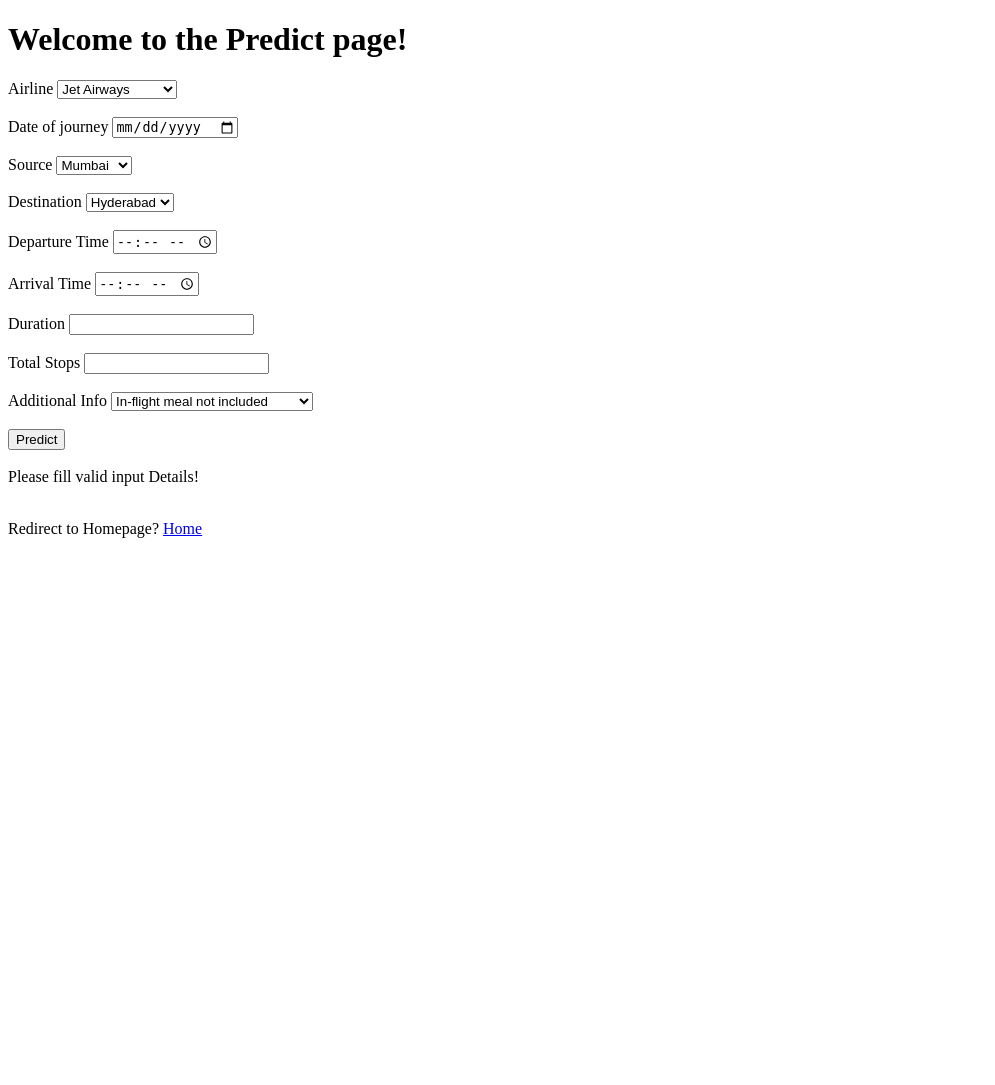
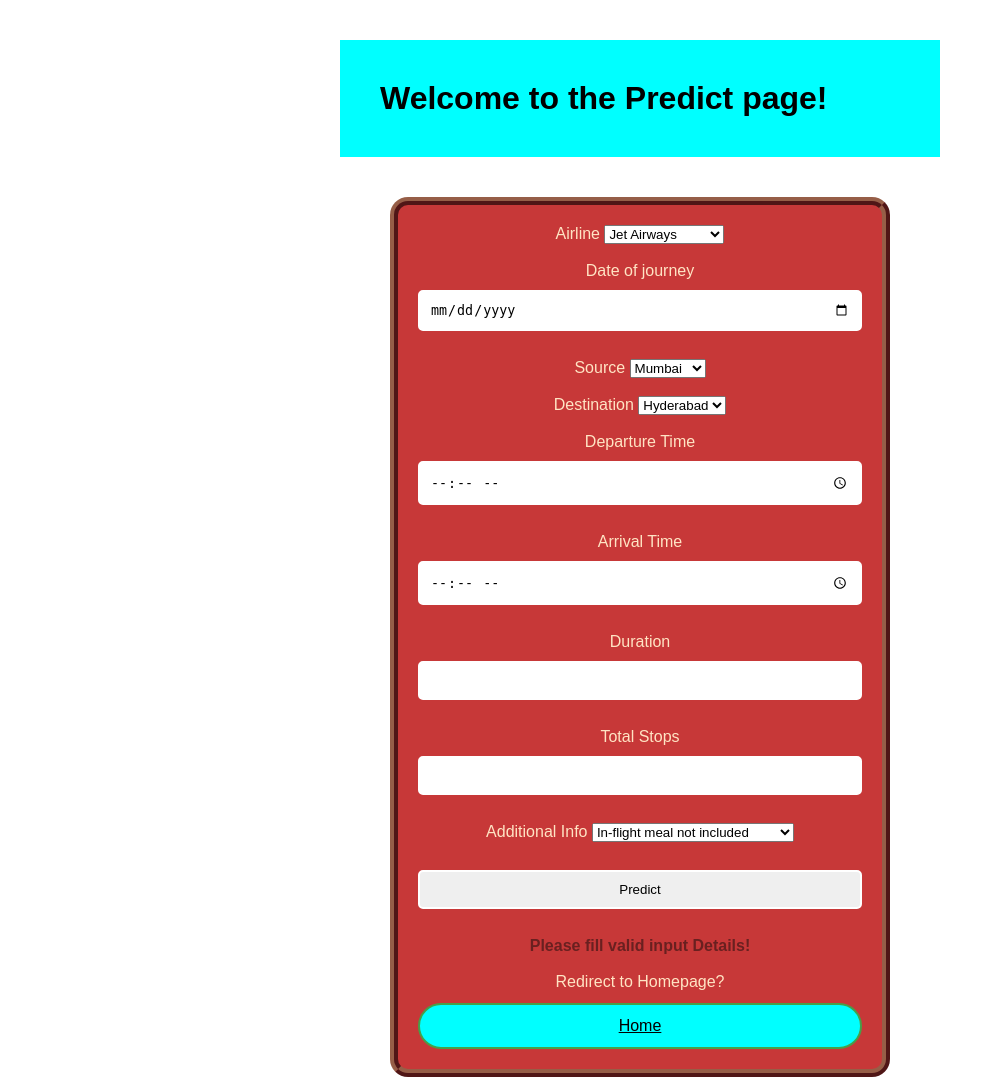
Before and after one commit to aaryanrn/flask-course-ml-project, a Flask app: page /predict in a window 1280 px wide. Shown: the whole page, without its empty margins (0-995 px from the left). Before the commit the page ends 538 px from the top, so only its background shows below. Run offline with Flask 3, Linux system fonts and the light colour scheme; parts of the project's set-up code (start-up, migrations or seed data) failed here and were passed over.

Commit message:
CSS addition to whole website

```diff
--- /dev/null
+++ b/static/style.css
@@ -0,0 +1,110 @@
+* {
+    margin: 0;
+    padding: 0;
+    box-sizing: border-box; /* Ensure padding and borders are included in element's total width and height */
+}
+
+body {
+    font-family: Arial, sans-serif; /* Set a default font for the body */
+}
+
+.welcome_dec {
+    display: block;
+    margin: 5vh auto; /* Center the margin */
+    padding: 5vh;
+    background-color: aqua;
+    width: 90%; /* Responsive width */
+    max-width: 600px; /* Max width to prevent it from getting too wide */
+}
+
+.stater {
+    display: block;
+    border: 5px solid black;
+    min-height: 30vh;
+    width: 90%; /* Responsive width */
+    max-width: 400px; /* Max width to maintain design */
+    margin: 5vh auto; /* Centered margin */
+    padding: 25px; /* Use fixed padding to maintain the internal layout */
+    text-align: center;
+    line-height: 2rem;
+    background-color: rgb(181, 243, 46);
+}
+
+.form1 {
+    display: flex;
+    flex-direction: column; /* Stack form elements vertically */
+    margin: 1vh auto; /* Centered margin */
+    padding: 20px; /* Consistent padding */
+    border: 8px ridge rgba(35, 36, 25, 0.6);
+    background-color: rgb(199, 56, 56);
+    border-radius: 18px;
+    color: bisque;
+    text-align: center;
+    width: 90%; /* Responsive width */
+    max-width: 500px; /* Max width to prevent it from getting too wide */
+}
+
+.form1 input,
+.form1 button { /* Style for input fields and buttons */
+    width: 100%; /* Full width */
+    padding: 10px; /* Padding for input fields */
+    margin: 10px 0; /* Margin between elements */
+    border: 2px solid #fff; /* White border for inputs */
+    border-radius: 5px; /* Rounded corners */
+}
+
+.form1 button {
+    background-color: #4CAF50; /* Green background for the button */
+    color: white; /* White text */
+    cursor: pointer; /* Pointer cursor for the button */
+    transition: background-color 0.3s; /* Smooth transition for hover effect */
+}
+
+.form1 button:hover {
+    background-color: #45a049; /* Darker green on hover */
+}
+
+.column {
+    text-align: center;
+    padding: 1vh; /* Increased padding for better spacing */
+    box-sizing: border-box;
+    width: 100%; /* Full width for better responsiveness */
+}
+
+.button{
+    border: #45a049;
+}
+div>p>a{
+    display: block;
+    margin-top: 12px;
+    padding: 12px;
+    border:2px solid #45a049;
+    background-color: aqua;
+    border-radius: 24px;
+    color: black;
+}
+
+.output{
+    color: rgba(15, 10, 10, 0.511);
+    font-weight:600;
+}
+
+/* Media queries for further responsiveness */
+@media (max-width: 768px) {
+    .welcome_dec,
+    .stater,
+    .form1 {
+        padding: 5vh; /* Reduce padding on smaller screens */
+    }
+
+    .form1 {
+        padding: 10px; /* Adjust padding specifically for form */
+    }
+}
+
+@media (max-width: 480px) {
+    .stater,
+    .form1 {
+        width: 95%; /* Make it slightly wider on small screens */
+    }
+}
--- a/templates/home.html
+++ b/templates/home.html
@@ -1,7 +1,7 @@
 {% extends "layout.html" %}
 
 {% block content %}
-<div>
+<div class="stater">
     <h3>This is a Flight Prices Prediction model based on Machine Learning</h3>
     <a href="{{ url_for('predict') }}">Click Here!</a>
 </div>
--- a/templates/layout.html
+++ b/templates/layout.html
@@ -4,9 +4,11 @@
     <meta charset="UTF-8">
     <meta name="viewport" content="width=device-width, initial-scale=1.0">
     <title>{{ title }}</title>
+    <link rel="stylesheet" href="{{ url_for('static', filename='style.css') }}">
+
 </head>
 <body>
-    <h1> Welcome to the {{ title }} page!</h1>
+    <h1 class="welcome_dec"> Welcome to the {{ title }} page!</h1>
 
     {% with messages = get_flashed_messages() %}
         {% if messages %}
--- a/templates/predict.html
+++ b/templates/predict.html
@@ -1,8 +1,9 @@
 {% extends "layout.html" %}
 {% block content %}
 <form action="" method="post">
+    <div class="form1">
     {{ form.hidden_tag() }}
-    <div>
+    <div class="coloumn">
         {{ form.airline.label }}
         {{ form.airline }}
         {% if form.airline.errors %}
@@ -12,7 +13,7 @@
         {% endif %}
     </div>
     <br>
-    <div>
+    <div class="coloumn">
         {{ form.date_of_journey.label }}
         {{ form.date_of_journey }}
         {% if form.date_of_journey.errors %}
@@ -22,7 +23,7 @@
         {% endif %}
     </div>
     <br>
-    <div>
+    <div class="coloumn">
         {{ form.source.label }}
         {{ form.source }}
         {% if form.source.errors %}
@@ -32,7 +33,7 @@
         {% endif %}
     </div>
     <br>
-    <div>
+    <div class="coloumn">
         {{ form.destination.label }}
         {{ form.destination }}
         {% if form.destination.errors %}
@@ -42,7 +43,7 @@
         {% endif %}
     </div>
     <br>
-    <div>
+    <div class="coloumn">
         {{ form.dep_time.label }}
         {{ form.dep_time }}
         {% if form.dep_time.errors %}
@@ -52,7 +53,7 @@
         {% endif %}
     </div>
     <br>
-    <div>
+    <div class="coloumn">
         {{ form.arrival_time.label }}
         {{ form.arrival_time }}
         {% if form.arrival_time.errors %}
@@ -62,7 +63,7 @@
         {% endif %}
     </div>
     <br>
-    <div>
+    <div class="coloumn">
         {{ form.duration.label }}
         {{ form.duration }}
         {% if form.duration.errors %}
@@ -72,7 +73,7 @@
         {% endif %}
     </div>
     <br>
-    <div>
+    <div class="coloumn">
         {{ form.total_stops.label }}
         {{ form.total_stops }}
         {% if form.total_stops.errors %}
@@ -82,7 +83,7 @@
         {% endif %}
     </div>
     <br>
-    <div>
+    <div class="coloumn">
         {{ form.additional_info.label }}
         {{ form.additional_info }}
         {% if form.additional_info.errors %}
@@ -92,14 +93,15 @@
         {% endif %}
     </div>
     <br>
-    <div>{{ form.submit() }}</div>
+    <div class="coloumn">{{ form.submit() }}</div>
     <br>
-    <div>
+    <div class="coloumn output">
         {{ output }}
     </div>
     <br>
-    <div>
+    <div class="coloumn button">
         <p>Redirect to Homepage? <a href="{{ url_for('home') }}">Home</a></p>
+    </div>
     </div>
 </form>
 {% endblock content %}
```
